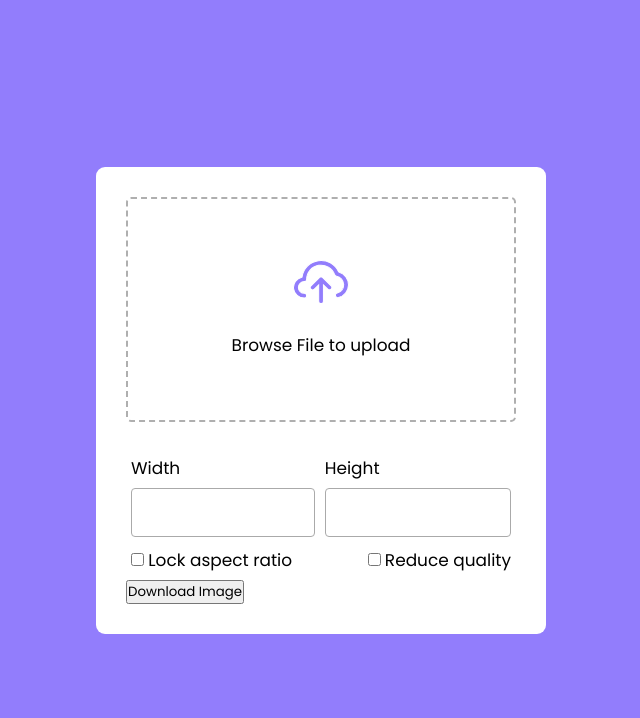
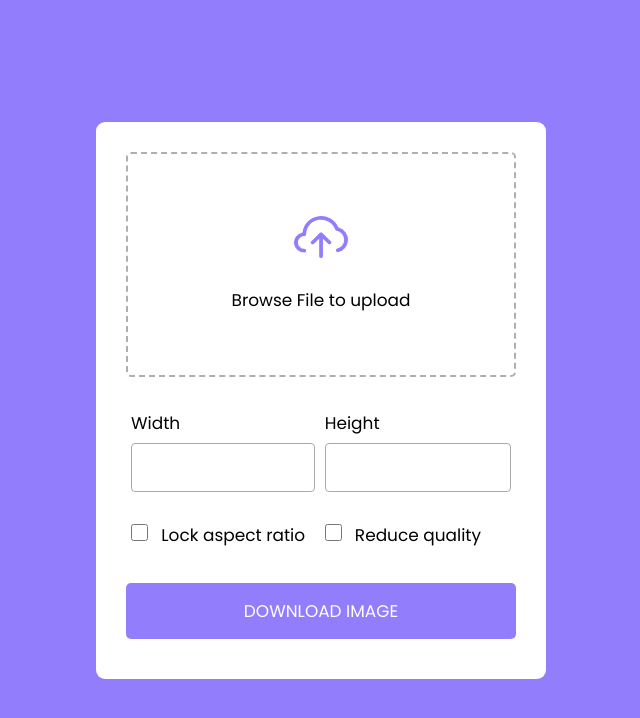
Before and after one commit to AlexixsGit/resizeAndCompress, a plain HTML site: page index.html in a window 1280 px wide. Shown: the whole page, without its empty margins (319-959 px from the left). Drawn offline with Linux system fonts and the light colour scheme.

Commit message:
I added styles to download button

```diff
--- a/style.css
+++ b/style.css
@@ -30,6 +30,7 @@ body {
     flex-direction: column;
     border-radius: 5px;
     border: 2px dashed #afafaf;
+    cursor: pointer;
 }
 
 .upload-blox p {
@@ -70,3 +71,36 @@ body {
     padding: 0 14px;
     border: 2px solid #927DFC;
 }
+
+.content .checkboxes {
+    margin-top: 20px;
+}
+
+.content .checkboxes {
+    margin-top: 20px;
+}
+
+.checkboxes .column input {
+    width: 17px;
+    height: 17px;
+    margin-right: 9px;
+    accent-color: #927DFC;
+}
+
+.quality {
+    margin-right: 30px;
+}
+
+.content .download-btn {
+    width: 100%;
+    color: #fff;
+    outline: none;
+    border: none;
+    cursor: pointer;
+    font-size: 1.06rem;
+    border-radius: 5px;
+    padding: 15px 0;
+    margin: 30px 0 10px;
+    background: #927DFC;
+    text-transform: uppercase;
+}
```
